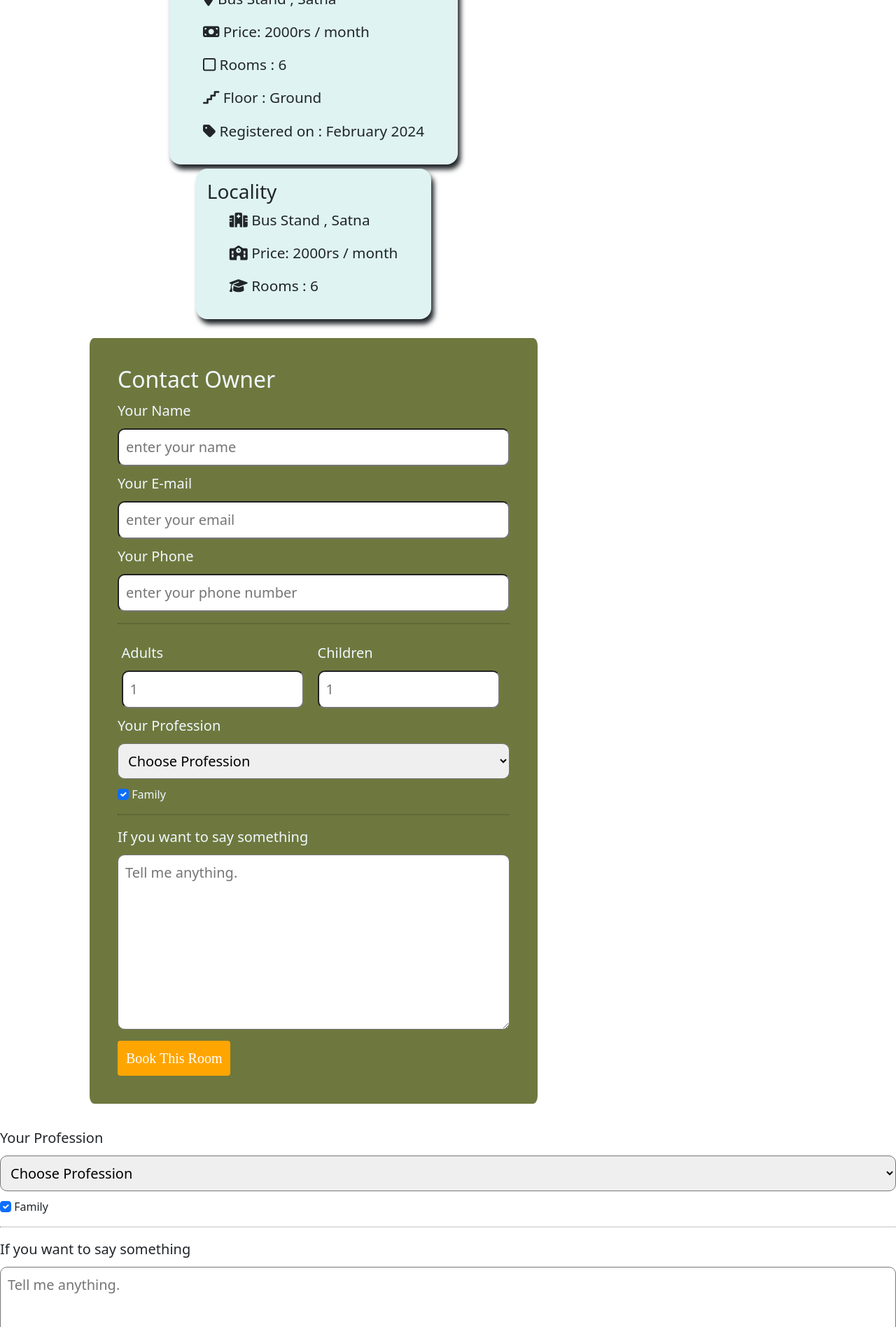
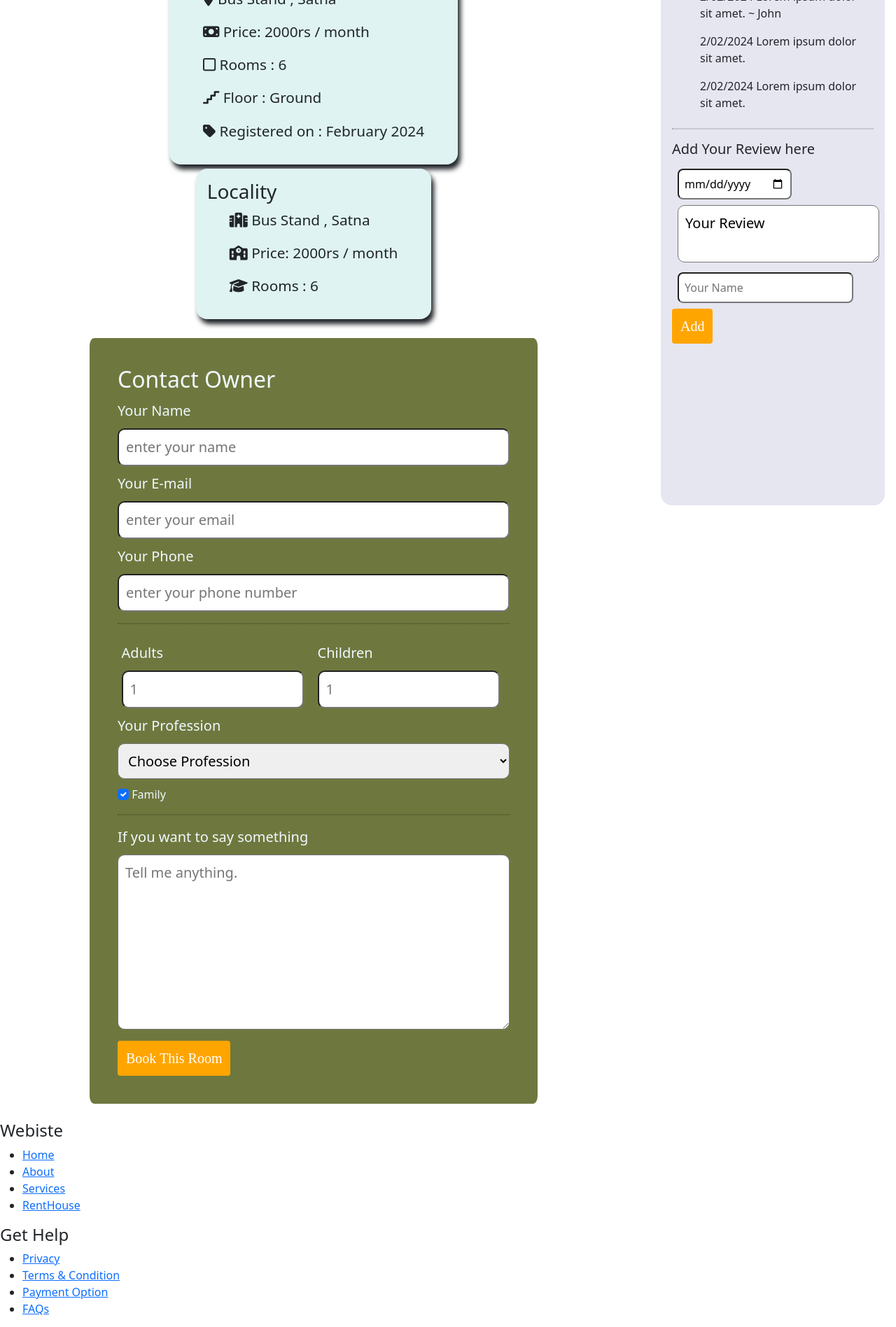
Before and after one commit to KayasSecret/Hackathon_KRKS, a PHP site: page /card.html in a window 1280 px wide. Shown: the part 1360-3256 px from the top of the page at 70% size. Run offline with PHP 8.4, Linux system fonts and the light colour scheme.

Commit message:
final , now you can add review

```diff
--- a/Cards-info/card.css
+++ b/Cards-info/card.css
@@ -21,13 +21,6 @@
     text-align: center;
     margin-top: 2.5rem;
 }
-
-/* maincont */
-/* .main_cont{
-    display: flex;
-    width: 100vw;
-} */
-
 
 /* ===== Card Rooms Information ===== */
 
@@ -70,7 +63,7 @@
 
 .elem-group.inlined {
     width: 49%;
-    display: inline-block;
+    /* display: inline-block; */
     float: left;
     margin-left: 1%;
 }
@@ -120,10 +113,9 @@ button:hover {
     background: #009225;
 }
 
-/* review Section */
-/* ====Rev Section==== */
+/* ====Rev Section====  kayash */
 
-.contain-rev {
+/* .contain-rev {
     height: 100vh;
     width: 100%;
     display: flex;
@@ -157,11 +149,11 @@ button:hover {
 .slide p {
     text-align: center;
     padding: 0 160px;
-}
+} */
 
-/* ==== Footer ===== */
+/* ==== review Section  {Sneha} ===== */
 
-/* .review_box{
+.review_box{
     width: 25vw;
     height: 100vh;
     background-color:rgb(230, 230, 241);
@@ -189,4 +181,4 @@ button:hover {
 .add_rev textarea{
     height: fit-content;
     margin-left: 0.5rem;
-} */
+}
--- a/Cards-info/card.html
+++ b/Cards-info/card.html
@@ -60,12 +60,12 @@
 
     <main class="main_cont">
 
-      <!-- Review -->
-      <!-- <aside class="review_box">
+      <!-- Review  {Sneha}-->
+      <aside class="review_box">
         <h4 >Customer Reviews</h4>
 
         <div class="cust_rev">
-          <ul>
+          <ul class="revList">
             <li><span>2/02/2024 </span>Lorem ipsum dolor sit amet. <span>~ John </span></li>
             <li><span>2/02/2024 </span>Lorem ipsum dolor sit amet.</li>
             <li><span>2/02/2024 </span>Lorem ipsum dolor sit amet.</li>
@@ -74,12 +74,12 @@
         <hr>
         <div class="add_rev">
           <h5>Add Your Review here</h5>
-          <input type="date">
-          <textarea>Your Review</textarea>
-          <input type="text" placeholder="Your Name">
-          <button>Add</button>
+          <input type="date" class="revdate">
+          <textarea class="rev">Your Review</textarea>
+          <input class="custName" type="text" placeholder="Your Name">
+          <button class="revAdd">Add</button>
         </div>
-      </aside> -->
+      </aside>
 
       <!-- Card Rooms Information -->
       <section class="card-det">
@@ -160,35 +160,11 @@
 
     </main>
 
-        <div class="elem-group">
-          <label for="room-selection">Your Profession</label>
-          <select id="room-selection" name="room_preference" required>
-              <option value="">Choose Profession</option>
-              <option value="connecting">Engineer</option>
-              <option value="adjoining">Doctor</option>
-              <option value="adjacent">Student</option>
-              <option value="adjacent">Teacher</option>
-              <option value="adjacent">Other</option>
-          </select>
-        </div>
 
-        <div class="check-k">
-          <input class="form-check-input" type="checkbox" value="" id="flexCheckChecked" checked>
-          <label class="form-check-label" for="flexCheckChecked">
-            Family
-          </label>
-        </div>
-        <hr>
-        <div class="elem-group">
-          <label for="message">If you want to say something</label>
-          <textarea id="message" name="visitor_message" placeholder="Tell me anything." required></textarea>
-        </div>
-        <button type="submit">Book This Room</button>
-    </form>
-    <br>
+    <!-- Review  kayash -->
 
-    <!-- Review -->
-    <section class="contain-rev">
+
+    <!-- <section class="contain-rev">
       <div class="rev-test">
         <div class="rev-content">
           <div class="slide">
@@ -202,7 +178,7 @@
           </div>
         </div>
       </div>
-    </section>
+    </section>-->
 
     <!-- Footer Section -->
     <footer class="footer">
```
Also changed, not shown: Cards-info/app-card.js (+35 -17 lines).
